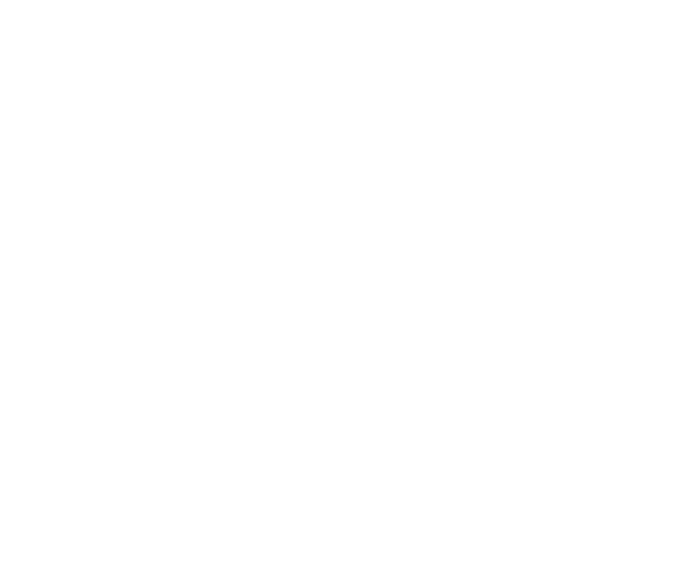
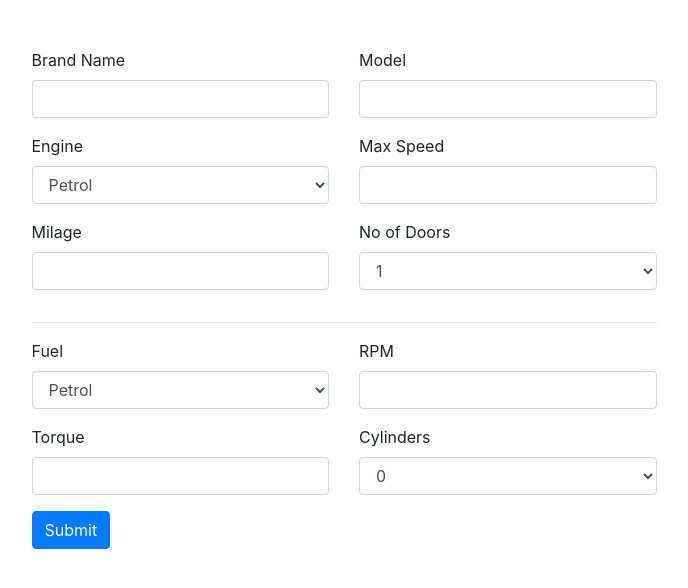
Before and after one commit to visshnnu-tejaa-98/oops-concepts-js, a website built with webpack: page index.html in a window 1280 px wide. Shown: the whole page, without its empty margins (296-984 px from the left). Built offline with nearby package versions, Linux system fonts and the light colour scheme.

Commit message:
html form added

```diff
--- a/index.html
+++ b/index.html
@@ -4,8 +4,115 @@
     <meta charset="UTF-8">
     <meta name="viewport" content="width=device-width, initial-scale=1.0">
     <title>Document</title>
+    <link rel="stylesheet" href="https://cdn.jsdelivr.net/npm/bootstrap@4.5.3/dist/css/bootstrap.min.css" integrity="sha384-TX8t27EcRE3e/ihU7zmQxVncDAy5uIKz4rEkgIXeMed4M0jlfIDPvg6uqKI2xXr2" crossorigin="anonymous">
 </head>
 <body>
+    <div class="row mt-5">
+        <div class="col col-6 offset-3">
+
+            <div class="row">
+                <div class="col-6">
+                    <div class="form-group">
+                        <label for="barndValue">Brand Name</label>
+                        <input type="text" class="form-control" id="barndValue" >
+                    </div>
+                </div>
+                <div class="col-6">
+                    <div class="form-group">
+                        <label for="modelValue">Model</label>
+                        <input type="text" class="form-control" id="modelValue">
+                    </div>
+                </div>
+            </div>
+
+            <div class="row">
+                <div class="col-6">
+                    <div class="form-group">
+                        <label for="engineValue">Engine</label>
+                        <select name="engineValue" class="form-control" id="engineValue">
+                            <option value="PETROL">Petrol</option>
+                            <option value="DIESEL">Diesel</option>
+                            <option value="BATTERY">Battery</option>
+                            <option value="CNG">CNG</option>
+                        </select>
+                    </div>
+                </div>
+                <div class="col-6">
+                    <div class="form-group">
+                        <label for="speedValue">Max Speed</label>
+                        <input type="number" class="form-control" id="speedValue">
+                    </div>
+                </div>
+            </div>
+
+            <div class="row">
+                <div class="col-6">
+                    <div class="form-group">
+                        <label for="milageValue">Milage</label>
+                        <input type="number" class="form-control" id="milageValue">
+                    </div>
+                </div>
+                <div class="col-6">
+                    <div class="form-group">
+                        <label for="doorsValue">No of Doors</label>
+                        <select name="engineValue" class="form-control" id="doorsValue">
+                            <option value="1">1</option>
+                            <option value="2">2</option>
+                            <option value="3">3</option>
+                            <option value="4">4</option>
+                            <option value="5">5</option>
+                            <option value="6">6</option>
+                        </select>
+                    </div>
+                </div>
+            </div>
+
+            <hr>
+
+            <div class="row">
+                <div class="col-6">
+                    <div class="form-group">
+                        <label for="fuelType">Fuel </label>
+                        <select name="engineValue" class="form-control" id="fuelType">
+                            <option value="PETROL">Petrol</option>
+                            <option value="DIESEL">Diesel</option>
+                            <option value="BATTERY">Battery</option>
+                            <option value="CNG">CNG</option>
+                        </select>
+                    </div>
+                </div>
+                <div class="col-6">
+                    <div class="form-group">
+                        <label for="rpm">RPM</label>
+                        <input type="number" class="form-control" id="rpm">
+                    </div>
+                </div>
+            </div>
+
+            <div class="row">
+                <div class="col-6">
+                    <div class="form-group">
+                        <label for="torque">Torque</label>
+                        <input type="number" class="form-control" id="torque">
+                    </div>
+                </div>
+                <div class="col-6">
+                    <div class="form-group">
+                        <label for="cylinders">Cylinders</label>
+                        <select name="engineValue" class="form-control" id="cylinders">
+                            <option value="0">0</option>
+                            <option value="1">1</option>
+                            <option value="2">2</option>
+                            <option value="3">3</option>
+                            <option value="4">4</option>
+                        </select>
+                    </div>
+                </div>
+            </div>
+
+            <button type="submit" id="button" class="btn btn-primary">Submit</button>
+        </div>
+    </div>
     <script src="./public/bundle.js"></script>
 </body>
 </html>
--- a/src/index.ts
+++ b/src/index.ts
@@ -2,22 +2,40 @@ import carConfiguration from "./carConfiguration"
 
 import Car from "./car"
 
-let carObj:carConfiguration = {
-    barndValue:"Tesla",
-    modelValue:"model 3",
-    engineValue:"battery",
-    speedValue:160,
-    milageValue:500,
-    doorsValue:"SIX"
-}
-let engineObj = {
-    fuelType:"BATTERY",
-    rpm:700,
-    torque:1000,
-    cylinders:4
-}
+// let carObj:carConfiguration = {
+//     barndValue:"Tesla",
+//     modelValue:"model 3",
+//     engineValue:"battery",
+//     speedValue:160,
+//     milageValue:500,
+//     doorsValue:"SIX"
+// }
+// let engineObj = {
+//     fuelType:"BATTERY",
+//     rpm:700,
+//     torque:1000,
+//     cylinders:4
+// }
 
-let car = new Car(carObj,engineObj)
+// let car = new Car(carObj,engineObj)
 
-car.getData()
-car.getEngineData()
+// car.getData()
+// car.getEngineData()
+
+
+
+(<HTMLButtonElement>document.getElementById("button")).addEventListener("click",function(){
+    let barndValue = (<HTMLInputElement>document.getElementById("barndValue")).value
+    let modelValue = (<HTMLInputElement>document.getElementById("modelValue")).value
+    let engineValue = (<HTMLInputElement>document.getElementById("engineValue")).value
+    let speedValue = (<HTMLInputElement>document.getElementById("speedValue")).value
+    let milageValue = (<HTMLInputElement>document.getElementById("milageValue")).value
+    let doorsValue = (<HTMLSelectElement>document.getElementById("doorsValue")).value
+
+    let fuelType = (<HTMLSelectElement>document.getElementById("fuelType")).value
+    let rpm = (<HTMLInputElement>document.getElementById("rpm")).value
+    let torque = (<HTMLInputElement>document.getElementById("torque")).value
+    let cylinders = (<HTMLSelectElement>document.getElementById("cylinders")).value
+
+    console.log(barndValue,modelValue,engineValue,speedValue,milageValue,doorsValue,fuelType,rpm,torque,cylinders)
+})
```
